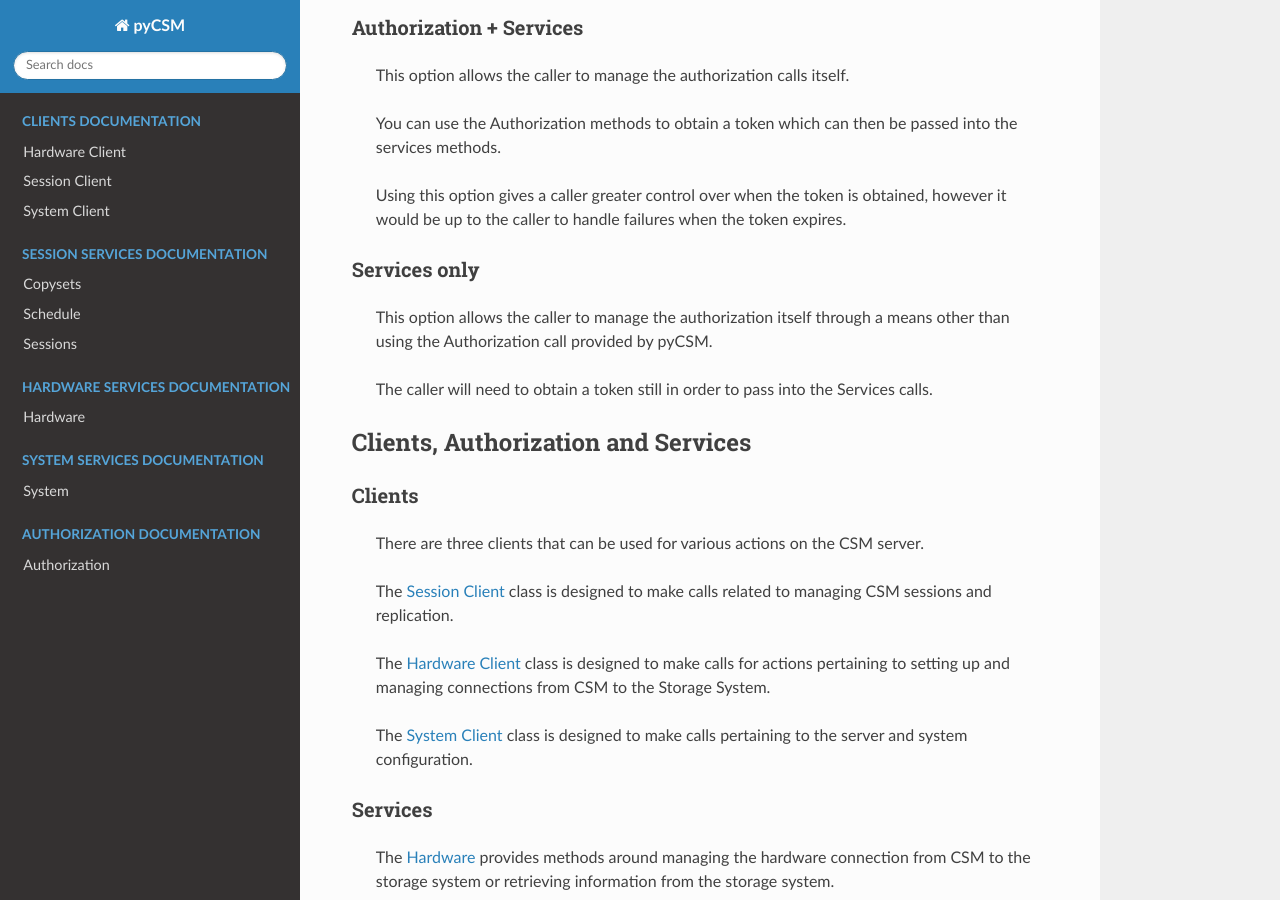
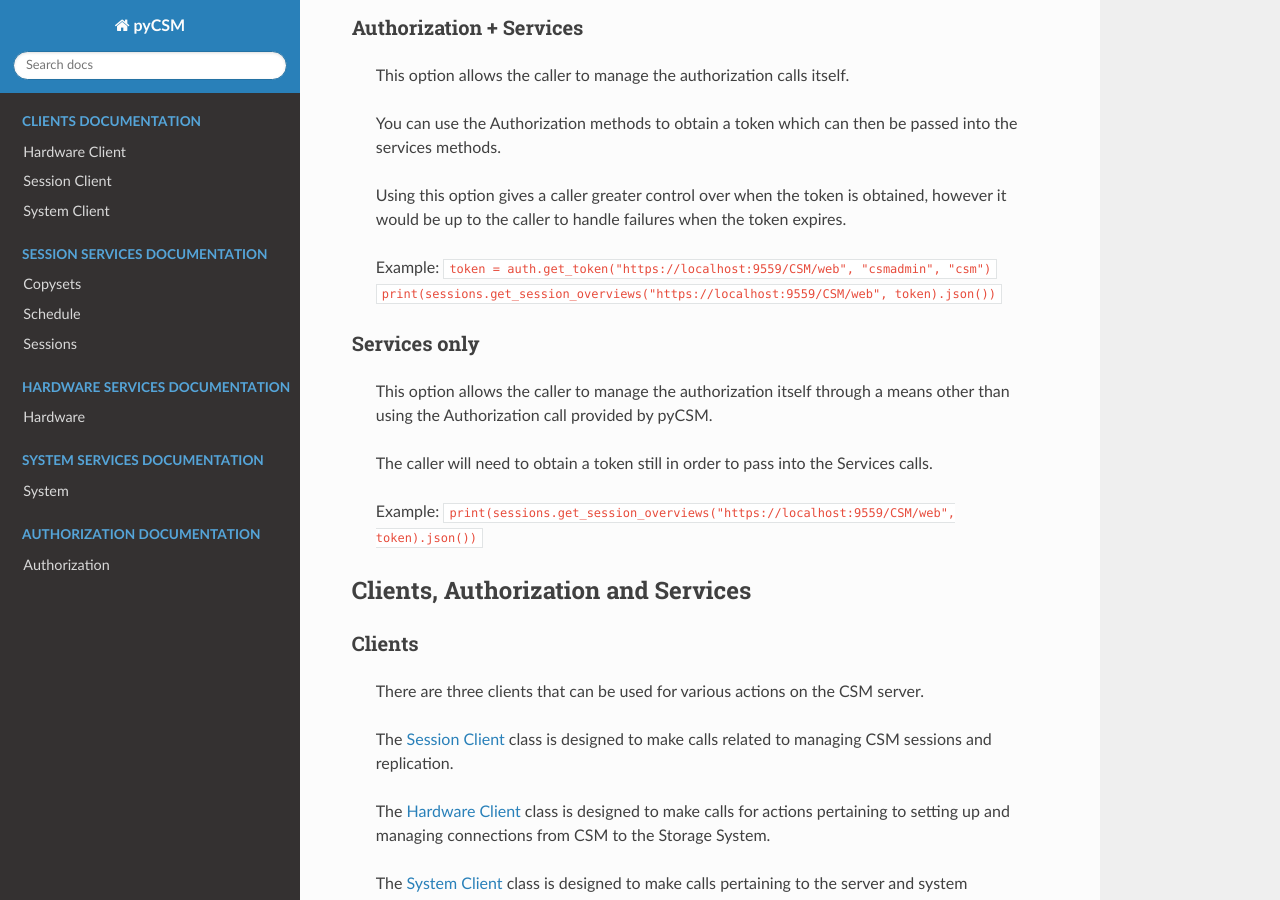
Before and after one commit to IBM/pyCSM, a Sphinx documentation site: the page built from docs/index.rst, in a window 1280 px wide and 900 px high, scrolled down 878 px. Built offline with Sphinx 7.4.7 and the Read the Docs theme 2.0.0, drawn with Linux system fonts in a browser that asks for light colours.

Commit message:
another attempt at intro doc on index.rst

```diff
--- a/docs/index.rst
+++ b/docs/index.rst
@@ -31,8 +31,8 @@
    **It is recommended that you use the client classes so that you do not have to manage the authorization in your code.**
 
    Example:
-   ``sessionClient = client_session.sessionClient("localhost", "9559", "csmadmin", "csm")
-   print(sessionClient.get_session_overviews().json())``
+   ``sessionClient = client_session.sessionClient("localhost", "9559", "csmadmin", "csm")``
+   ``print(sessionClient.get_session_overviews().json())``
 
 **Authorization + Services**
 ----------------------------
@@ -43,6 +43,10 @@
    Using this option gives a caller greater control over when the token is obtained, however it would be up to the
    caller to handle failures when the token expires.
 
+   Example:
+   ``token = auth.get_token("https://localhost:9559/CSM/web", "csmadmin", "csm")``
+   ``print(sessions.get_session_overviews("https://localhost:9559/CSM/web", token).json())``
+
 **Services only**
 -----------------
    This option allows the caller to manage the authorization itself through a means other than using
@@ -50,10 +54,13 @@
 
    The caller will need to obtain a token still in order to pass into the Services calls.
 
+   Example:
+   ``print(sessions.get_session_overviews("https://localhost:9559/CSM/web", token).json())``
+
+
 =========================================
 **Clients, Authorization and Services**
 =========================================
-
 
 **Clients**
 -----------
```
